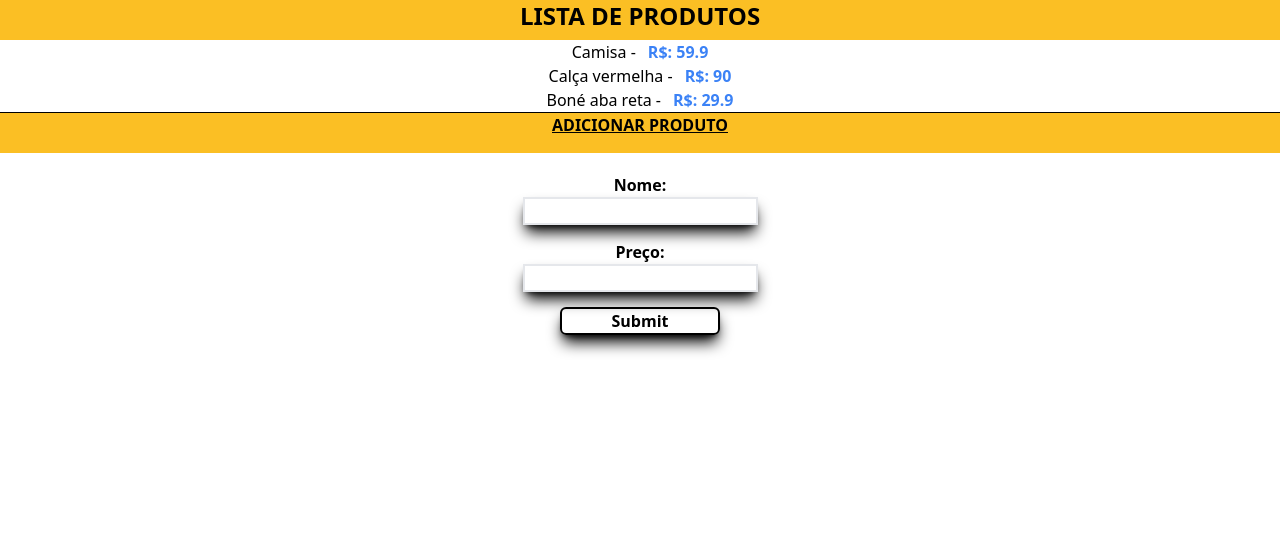
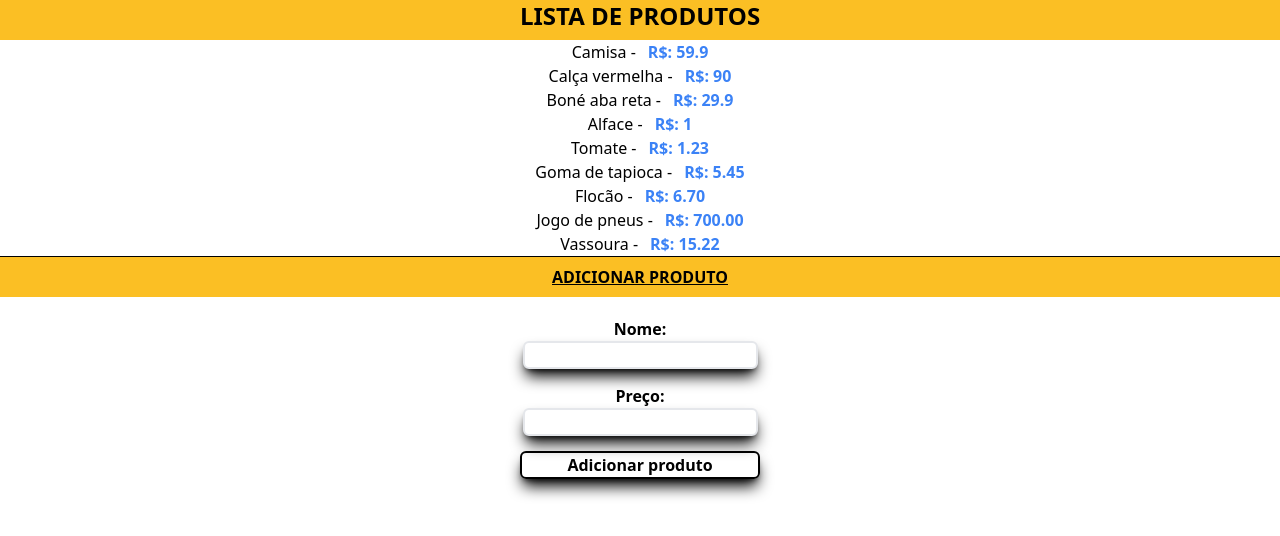
Before and after one commit to davcavalc/aulas-de-react-udemy, a React (Vite) app in the folder Req_http/: page / in a window 1280 px wide. Shown: the top 536 px of the page. Built offline with nearby package versions, Linux system fonts and the light colour scheme; data requests are answered from the project's data file.

Commit message:
📓Aula: Custom hooks - 06/09/2022

```diff
--- a/Req_http/data/db.json
+++ b/Req_http/data/db.json
@@ -14,6 +14,36 @@
       "id": 3,
       "name": "Boné aba reta",
       "price": 29.9
+    },
+    {
+      "name": "Alface",
+      "price": "1",
+      "id": 4
+    },
+    {
+      "name": "Tomate",
+      "price": "1.23",
+      "id": 5
+    },
+    {
+      "name": "Goma de tapioca",
+      "price": "5.45",
+      "id": 6
+    },
+    {
+      "name": "Flocão",
+      "price": "6.70",
+      "id": 7
+    },
+    {
+      "name": "Jogo de pneus",
+      "price": "700.00",
+      "id": 8
+    },
+    {
+      "name": "Vassoura",
+      "price": "15.22",
+      "id": 9
     }
   ]
 }
--- a/Req_http/src/App.jsx
+++ b/Req_http/src/App.jsx
@@ -1,19 +1,29 @@
 import "./index.css";
 import React, { useState, useEffect } from "react";
 
+// // 4 - CUSTOM HOOK {
+import { useFetch } from "./hooks/useFetch";
+// }
+
+const url = "http://localhost:3000/products";
+
 function App() {
  const [products, setProducts] = useState([]);
+
+ // 4 - CUSTOM HOOK
+ const { data: items } = useFetch(url);
+
  const [name, setName] = useState("");
  const [price, setPrice] = useState("");
  // 1 - RESGATANDO DADOS
- useEffect(() => {
-  async function fetchData() {
-   const res = await fetch("http://localhost:3000/products");
-   const data = await res.json();
-   setProducts(data);
-  }
-  fetchData();
- }, []);
+ //  useEffect(() => {
+ //   async function fetchData() {
+ //    const res = await fetch(url);
+ //    const data = await res.json();
+ //    setProducts(data);
+ //   }
+ //   fetchData();
+ //  }, []);
 
  // 2 - ADIÇÃO DE PRODUTOS
  const handleSubmit = async (e) => {
@@ -24,7 +34,7 @@ function App() {
   };
 
   console.log(product);
-  const res = await fetch("http://localhost:3000/products", {
+  const res = await fetch(url, {
    method: "POST",
    headers: {
     "Content-Type": "application/json",
@@ -36,6 +46,8 @@ function App() {
 
   // 3 - CARREGAMENTO DINÂMICO
   setProducts((prevProducts) => [...prevProducts, addedProduct]);
+  setName("");
+  setPrice("");
  };
  return (
   <>
@@ -43,7 +55,8 @@ function App() {
     Lista de produtos
    </h1>
    <ul>
-    {products.map((product) => (
+    {items &&
+     items.map((product) => (
       <li className="flex justify-center" key={product.id}>
        {product.name} -
        <span className="font-bold text-blue-500 ml-3">R$: {product.price}</span>
@@ -51,7 +64,9 @@ function App() {
      ))}
    </ul>
    <div className="add-products">
-       <p className="flex justify-center h-10 leading-1  uppercase underline font-bold bg-amber-400 text-black">Adicionar produto</p>
+    <p className="flex justify-center h-10 items-center  uppercase underline font-bold bg-amber-400 text-black">
+     Adicionar produto
+    </p>
     <form
      className="flex flex-col items-center justify-center mt-5"
      onSubmit={handleSubmit}
@@ -59,7 +74,7 @@ function App() {
      <label>
       <span className="font-bold justify-center flex">Nome:</span>
       <input
-       className="flex flex-col mb-[15px] border-2 shadow-lg shadow-black"
+       className="flex flex-col mb-[15px] border-2 shadow-lg shadow-black rounded-md"
        type="text"
        value={name}
        name="name"
@@ -69,7 +84,7 @@ function App() {
      <label>
       <span className="font-bold justify-center flex">Preço:</span>
       <input
-       className="flex flex-col mb-[15px] border-2 shadow-lg shadow-black"
+       className="flex flex-col mb-[15px] border-2 shadow-lg shadow-black rounded-md"
        type="number"
        value={price}
        name="price"
@@ -77,9 +92,9 @@ function App() {
       />
      </label>
      <input
-      className="flex flex-col mb-[15px] border-2 border-black rounded-md w-[10em] items-center font-bold shadow-lg shadow-black"
-      type="button"
-      value="Submit"
+      className="flex flex-col mb-[15px] border-2 border-black rounded-md w-[15em] items-center font-bold shadow-lg shadow-black"
+      type="submit"
+      value="Adicionar produto"
      />
     </form>
    </div>
--- /dev/null
+++ b/Req_http/src/hooks/useFetch.js
@@ -0,0 +1,17 @@
+import { useState, useEffect } from "react";
+
+// 4 - CUSTOM HOOK
+export const useFetch = (url) => {
+ const [data, setData] = useState(null);
+ useEffect(() => {
+  const fetchData = async () => {
+   const res = await fetch(url);
+   const json = await res.json();
+   setData(json);
+  };
+
+  fetchData();
+ }, [url]);
+
+ return { data };
+};
```
Lines whose indentation alone changed are shown as unchanged.
